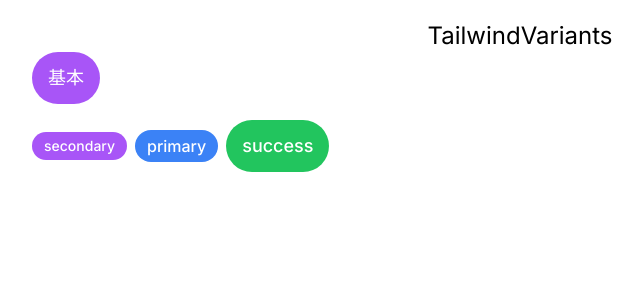
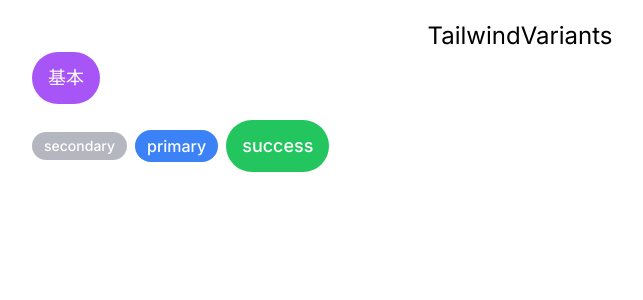
Before and after one commit to ryuta09/nextjs-testing-environment, a Next.js app: page /tailwindvariants in a window 1280 px wide. Shown: the top 300 px of the page, without its empty margins (120-763 px from the left). Built offline with nearby package versions, Linux system fonts and the light colour scheme.

Commit message:
feat: ブール値を判定するためのdisabledを実装

```diff
--- a/app/components/Button.tsx
+++ b/app/components/Button.tsx
@@ -14,6 +14,9 @@
       md: "text-base px-3 px-2",
       lg: "px-4 py-3 text-lg",
     },
+    disabled: {
+      true: 'opacity-50 bg-gray-500 pointer-events-none'
+    }
   },
   compoundVariants: [
     {
@@ -31,8 +34,8 @@
 interface ButtonProps extends ButtonVariants {
   children: React.ReactNode;
 }
-const Button = ({ color, size, children }: ButtonProps) => {
-  return <button className={buttonStyle({ color, size })}>{children}</button>;
+const Button = ({ color, size, disabled, children }: ButtonProps) => {
+  return <button className={buttonStyle({ color, size, disabled })}>{children}</button>;
 };
 
 export default Button;
--- a/app/tailwindvariants/page.tsx
+++ b/app/tailwindvariants/page.tsx
@@ -8,7 +8,7 @@
       <Button color='secondary' size='lg'>基本</Button>
 
       <div className='flex items-center gap-2 my-4'>
-        <Button color='secondary' size='sm'>secondary</Button>
+        <Button color='secondary' size='sm' disabled={true}>secondary</Button>
         <Button color='primary' size='md'>primary</Button>
         <Button color='success' size='lg'>success</Button>
       </div>
```
